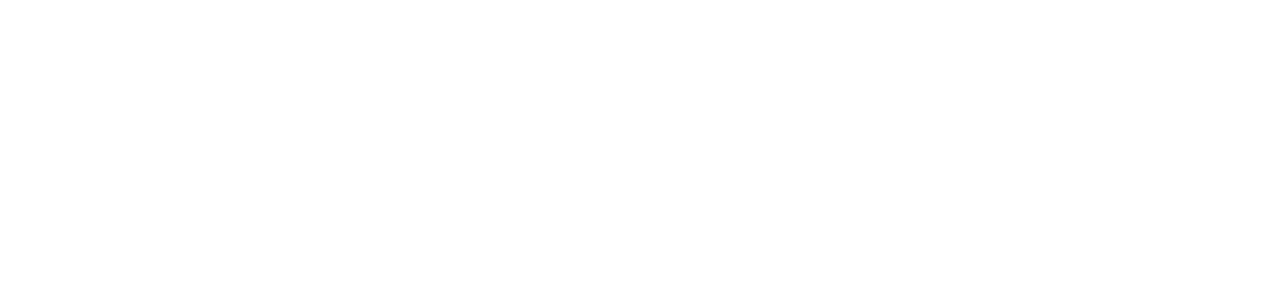
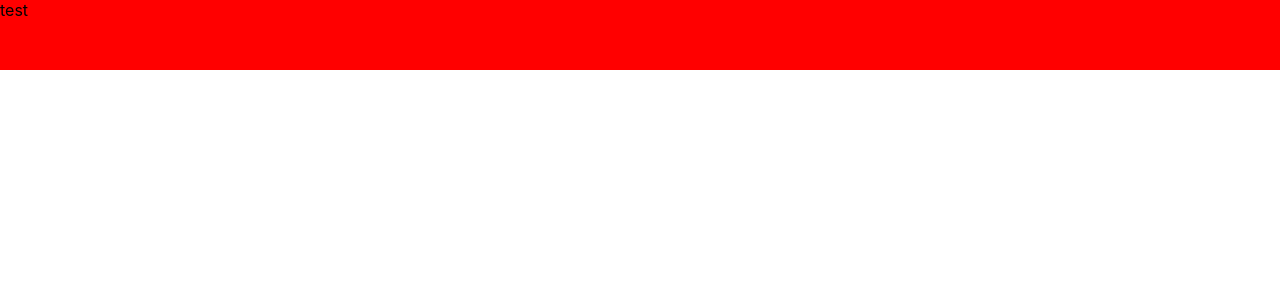
Before and after one commit to MiguelGarcia95/browser-story, a React (Create React App) app in the folder client/: page / in a window 1280 px wide. Shown: the top 300 px of the page. Built offline with nearby package versions, Linux system fonts and the light colour scheme.

Commit message:
add test setup

```diff
--- a/client/package.json
+++ b/client/package.json
@@ -35,5 +35,10 @@
       "last 1 firefox version",
       "last 1 safari version"
     ]
+  },
+  "devDependencies": {
+    "@testing-library/react": "^9.3.0",
+    "jest-dom": "^4.0.0",
+    "react-test-renderer": "^16.10.2"
   }
 }
--- a/client/src/components/App.js
+++ b/client/src/components/App.js
@@ -1,8 +1,10 @@
 import React from 'react';
+import Home from './pages/Home';
 
 function App() {
   return (
     <div className="App">
+      <Home />
     </div>
   );
 }
--- /dev/null
+++ b/client/src/components/navbar/index.jsx
@@ -0,0 +1,16 @@
+import React from 'react';
+import styled from 'styled-components';
+
+const Container = styled.div`
+  width: 100%;
+  height: 70px;
+  background-color: red;
+`;
+
+export default function Navbar({name}) {
+  return (
+    <Container data-testid='navbar'>
+      {name}
+    </Container>
+  )
+}
--- /dev/null
+++ b/client/src/components/pages/Home.jsx
@@ -0,0 +1,19 @@
+import React from 'react';
+import styled from 'styled-components';
+import Navbar from '../navbar';
+
+const Container = styled.div`
+  height: 100vh;
+  max-height: 100%;
+  min-width: 100vw;
+`;
+
+export default function Home() {
+  return (
+    <Container>
+      <Navbar name={'test'}>
+
+      </Navbar>
+    </Container>
+  )
+}
```
Also changed, not shown: 2 other files (tests, documents, lock files or other folders).
